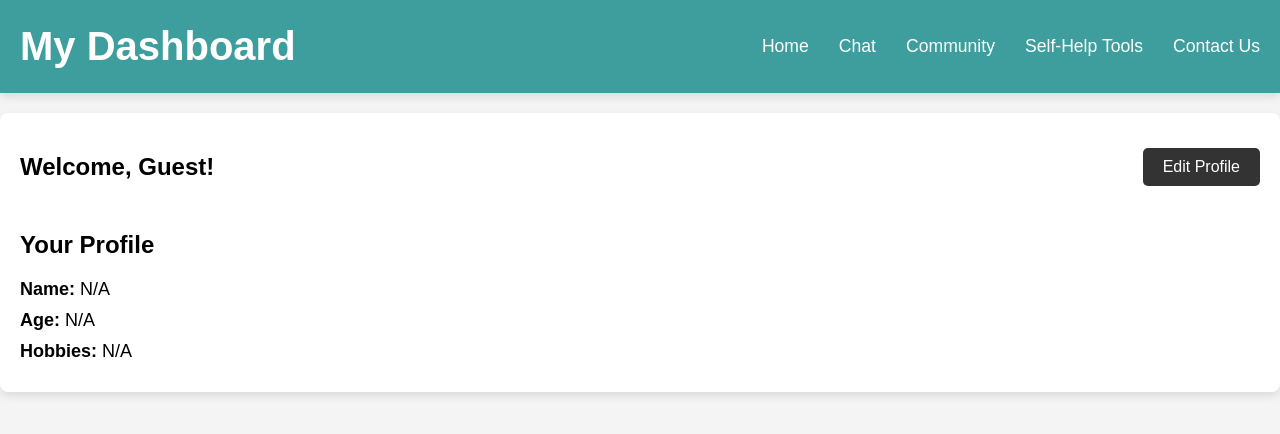
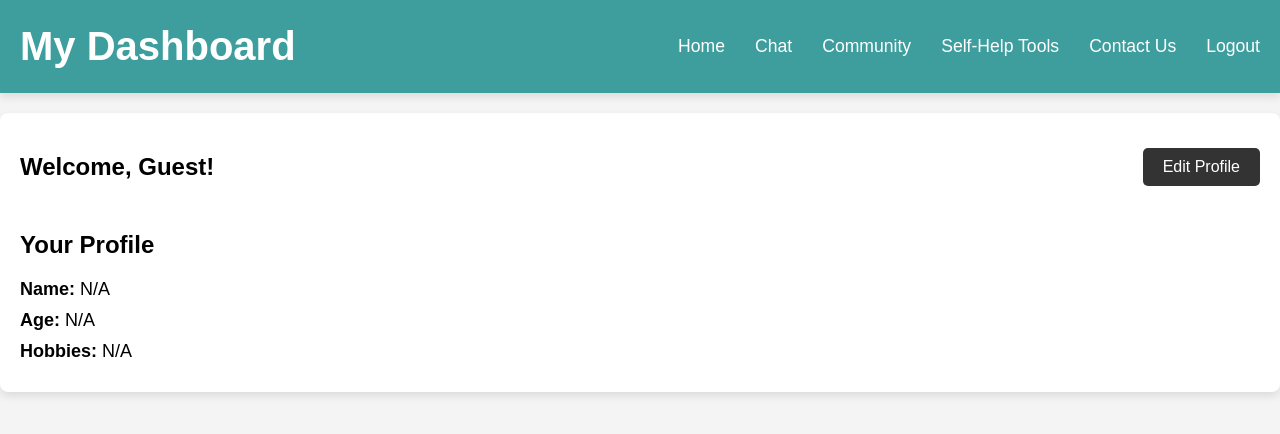
Before and after one commit to ananyag309/MindWeb-hacksprint, a website: page public/dashboard.html in a window 1280 px wide. Drawn offline with Linux system fonts and the light colour scheme.

Commit message:
Update dashboard.html added logout

```diff
--- a/public/dashboard.html
+++ b/public/dashboard.html
@@ -16,6 +16,7 @@
                 <li><a href="community.html">Community</a></li>
                 <li><a href="self-help.html">Self-Help Tools</a></li>
                 <li><a href="contact.html">Contact Us</a></li>
+                <li><a href="index.html">Logout</a></li>
 
             </ul>
         </nav>
```
